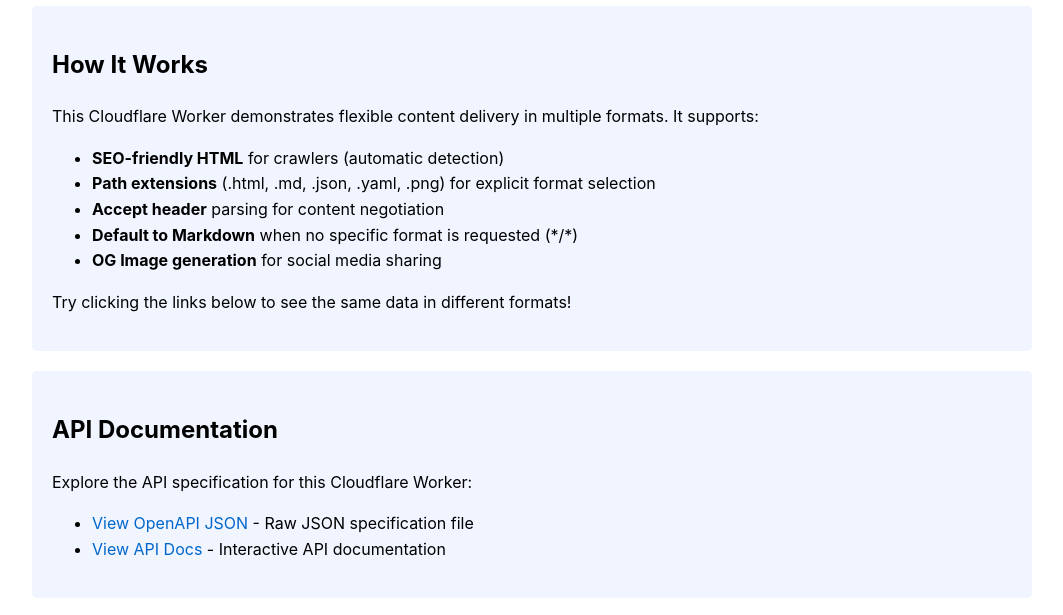
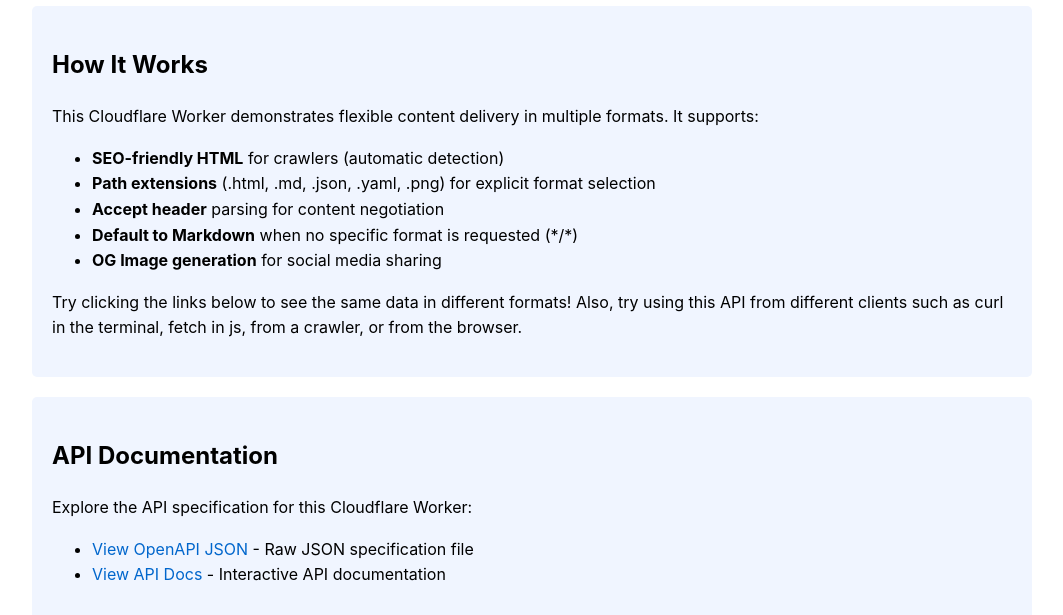
Before and after one commit to janwilmake/cloudflare-user-agent-router, a website: page public/index.html in a window 1280 px wide. Shown: the part 108-723 px from the top of the page, without its empty margins (108-1171 px from the left). Drawn offline with Linux system fonts and the light colour scheme.

Commit message:
improvements

```diff
--- a/public/index.html
+++ b/public/index.html
@@ -71,7 +71,8 @@
             <li><strong>Default to Markdown</strong> when no specific format is requested (*/*)</li>
             <li><strong>OG Image generation</strong> for social media sharing</li>
         </ul>
-        <p>Try clicking the links below to see the same data in different formats!</p>
+        <p>Try clicking the links below to see the same data in different formats! Also, try using this API from
+            different clients such as curl in the terminal, fetch in js, from a crawler, or from the browser.</p>
     </div>
 
     <div class="description">
```
